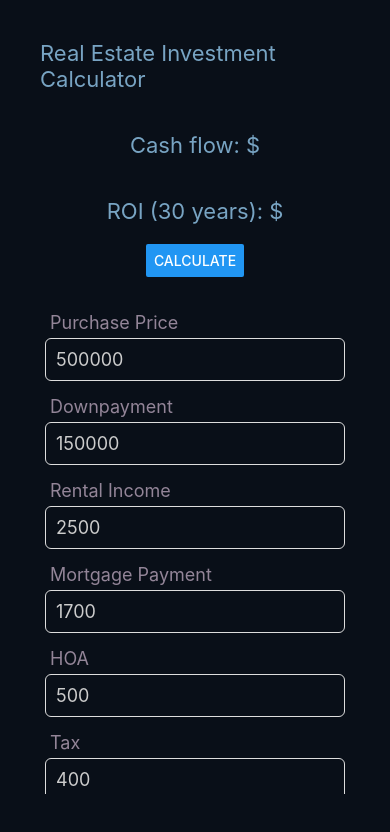
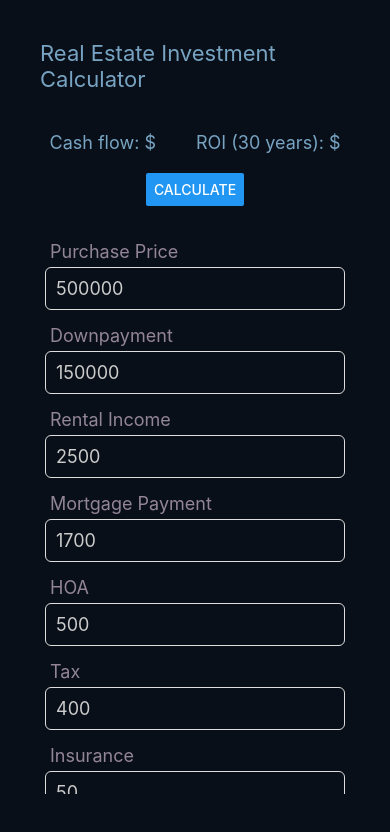
Before and after one commit to jj09/RealEstateInvestmentCalculator, a React Native app: screen / in a window 390 px wide. Shown: the top 832 px of the page. Built offline with nearby package versions, Linux system fonts and the light colour scheme.

Commit message:
improve moneyInput and main view

```diff
--- a/App.js
+++ b/App.js
@@ -58,8 +58,10 @@ export default function App() {
   return (
     <View style={styles.container}>
       <Text style={styles.header}>Real Estate Investment Calculator</Text>
-      <Text style={styles.header}>Cash flow: ${cashFlow}</Text>
-      <Text style={styles.header}>ROI (30 years): ${roi}</Text>
+      <View style={styles.results}>
+        <Text style={styles.subheader}>Cash flow: ${cashFlow}</Text>
+        <Text style={styles.subheader}>ROI (30 years): ${roi}</Text>
+      </View>
       <Button
             title='Calculate'
             onPress={calculate}
@@ -139,6 +141,12 @@ const styles = StyleSheet.create({
     padding: 20,
     color: '#78a4c3'
   },
+  subheader: {
+    fontSize: 18,
+    textAlignVertical: 'top',
+    padding: 20,
+    color: '#78a4c3'
+  },
   label: {
     fontSize: 18,
     color: '#938598',
@@ -161,4 +169,7 @@ const styles = StyleSheet.create({
     flex: 1,
     width: '100%',
   },
+  results: {
+    flexDirection: 'row',
+  }
 });
--- a/components/moneyInput.js
+++ b/components/moneyInput.js
@@ -1,5 +1,5 @@
 import React, { useState } from 'react';
-import { StyleSheet, Text, TextInput, View } from 'react-native';
+import { StyleSheet, Text, TextInput, View, Button } from 'react-native';
 
 export default function MoneyInput({initialValue, label, onChangeHandler}) {
     const [value, setValue] = useState(initialValue);
@@ -15,20 +15,14 @@ export default function MoneyInput({initialValue, label, onChangeHandler}) {
             style={styles.input}
             onChangeText={changeHandler}
             defaultValue={initialValue}
+            keyboardType='numeric'
+            onFocus={() => changeHandler('')}
             />
         </View>
     );
 }
 
 const styles = StyleSheet.create({
-    container: {
-      flex: 1,
-      padding: 20,
-      backgroundColor: '#090f18',
-      alignItems: 'center',
-      justifyContent: 'center',
-      paddingBottom: 50,
-    },
     label: {
       fontSize: 18,
       color: '#938598',
```
